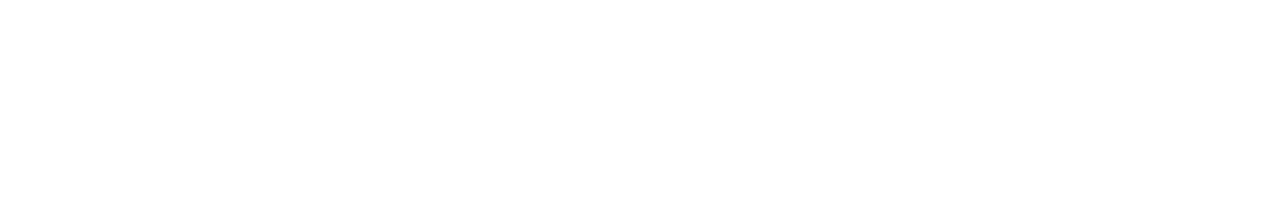
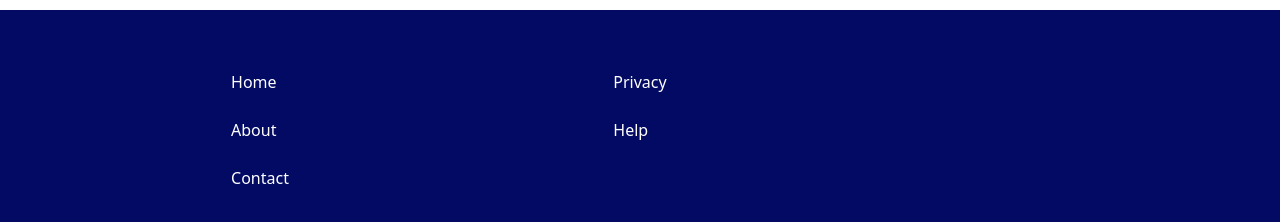
Before and after one commit to MightyEagle96/mestores-fe, a React (Create React App) app: page / in a window 1280 px wide. Shown: the part 904-1126 px from the top of the page. Before the commit the page ends 814 px from the top, so only its background shows below. Built offline with nearby package versions, Linux system fonts and the light colour scheme.

Commit message:
made changes

```diff
--- a/src/App.css
+++ b/src/App.css
@@ -2,3 +2,9 @@
   background-color: rgba(41, 6, 37, 0.91);
   margin-top: -30px;
 }
+
+.footer {
+  min-height: 30vh;
+  background-color: #020a63;
+  margin-top: 100px;
+}
--- a/src/App.js
+++ b/src/App.js
@@ -9,6 +9,7 @@ import MyNavbar from "./components/NavBar";
 import MainRoutes from "./routes";
 import { CartContext, UserContext } from "./context/CartContext";
 import React, { useState } from "react";
+import Footer from "./components/Footer";
 
 function App() {
   const [cart, setCart] = useState([]);
@@ -18,6 +19,7 @@ function App() {
       <CartContext.Provider value={{ cart, setCart }}>
         <MyNavbar />
         <MainRoutes />
+        <Footer />
       </CartContext.Provider>
     </UserContext.Provider>
   );
--- /dev/null
+++ b/src/components/Footer.jsx
@@ -0,0 +1,37 @@
+import { Link, Stack, TextField } from "@mui/material";
+import React from "react";
+
+export default function Footer() {
+  return (
+    <div className="footer d-flex align-items-center">
+      <div className="container">
+        <div className="row">
+          <div className="col-lg-4 d-flex justify-content-center">
+            <Stack spacing={3}>
+              <Link href="#" underline="none" sx={{ color: "white" }}>
+                Home
+              </Link>
+              <Link href="#" underline="none" sx={{ color: "white" }}>
+                About
+              </Link>
+              <Link href="#" underline="none" sx={{ color: "white" }}>
+                Contact
+              </Link>
+            </Stack>
+          </div>
+          <div className="col-lg-4 d-flex justify-content-center">
+            <Stack spacing={3}>
+              <Link href="#" underline="none" sx={{ color: "white" }}>
+                Privacy
+              </Link>
+              <Link href="#" underline="none" sx={{ color: "white" }}>
+                Help
+              </Link>
+            </Stack>
+          </div>
+          <div className="col-lg-4 ">{/* <TextField fullWidth  /> */}</div>
+        </div>
+      </div>
+    </div>
+  );
+}
--- a/src/pages/public/StripePayment.jsx
+++ b/src/pages/public/StripePayment.jsx
@@ -65,9 +65,10 @@ const CheckoutForm = () => {
 
     const result = await stripe.confirmPayment({
       elements,
+      confirmParams: {
+        return_url: `${process.env.REACT_APP_BASE_URL}paymentsuccessful`,
+      },
     });
-
-    console.log(result);
 
     if (result.error) {
       console.log(result.error.message);
--- a/src/routes/index.js
+++ b/src/routes/index.js
@@ -10,7 +10,7 @@ const routes = [
   { path: "/", component: HomePage },
   { path: "/products/:slug", component: ViewProduct },
   { path: "/mycart", component: MyCart },
-  { path: "/confirm", component: ConfirmOrder },
+  { path: "/paymentsuccessful", component: ConfirmOrder },
   { path: "*", component: NotFound },
 ];
 
```
Also changed, not shown: 2 other files (tests, documents, lock files or other folders).
